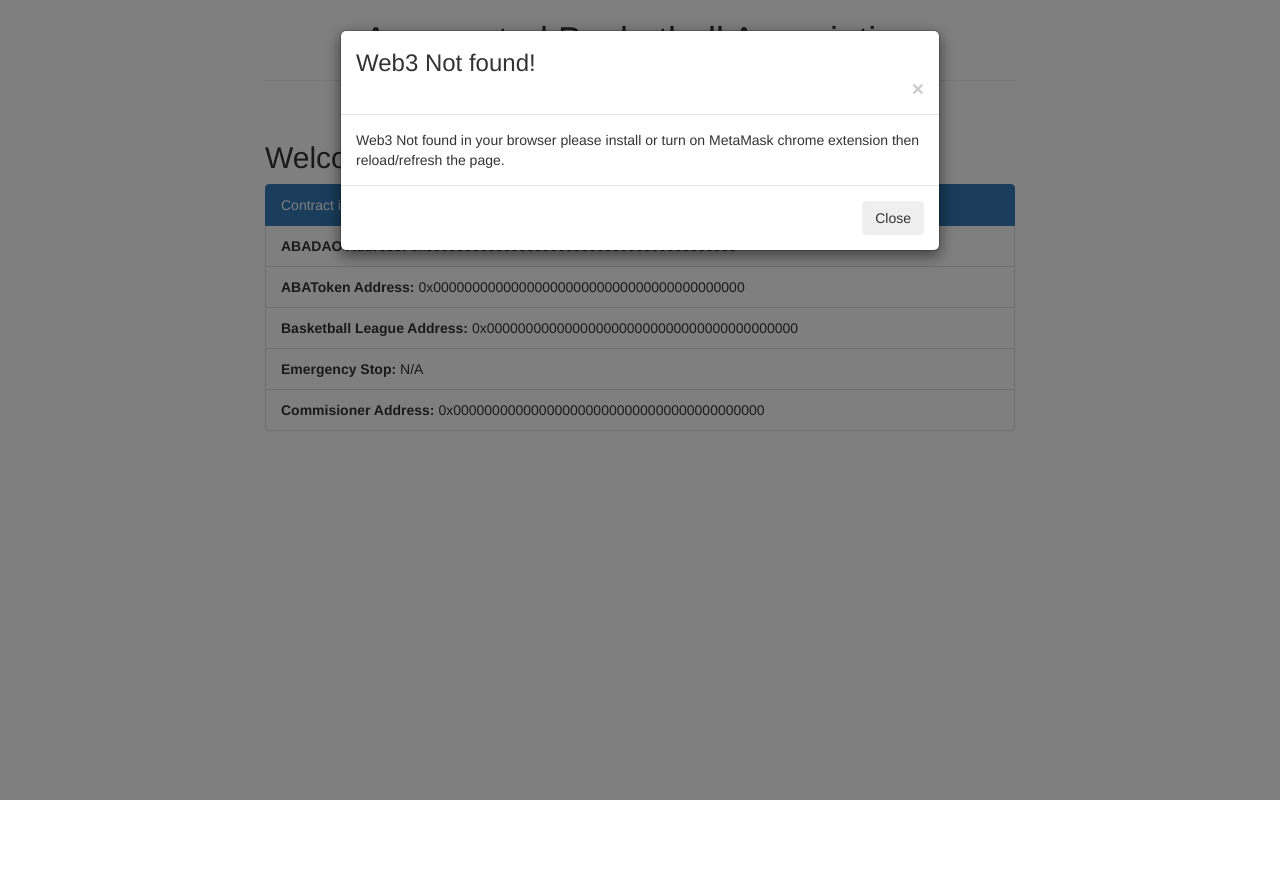
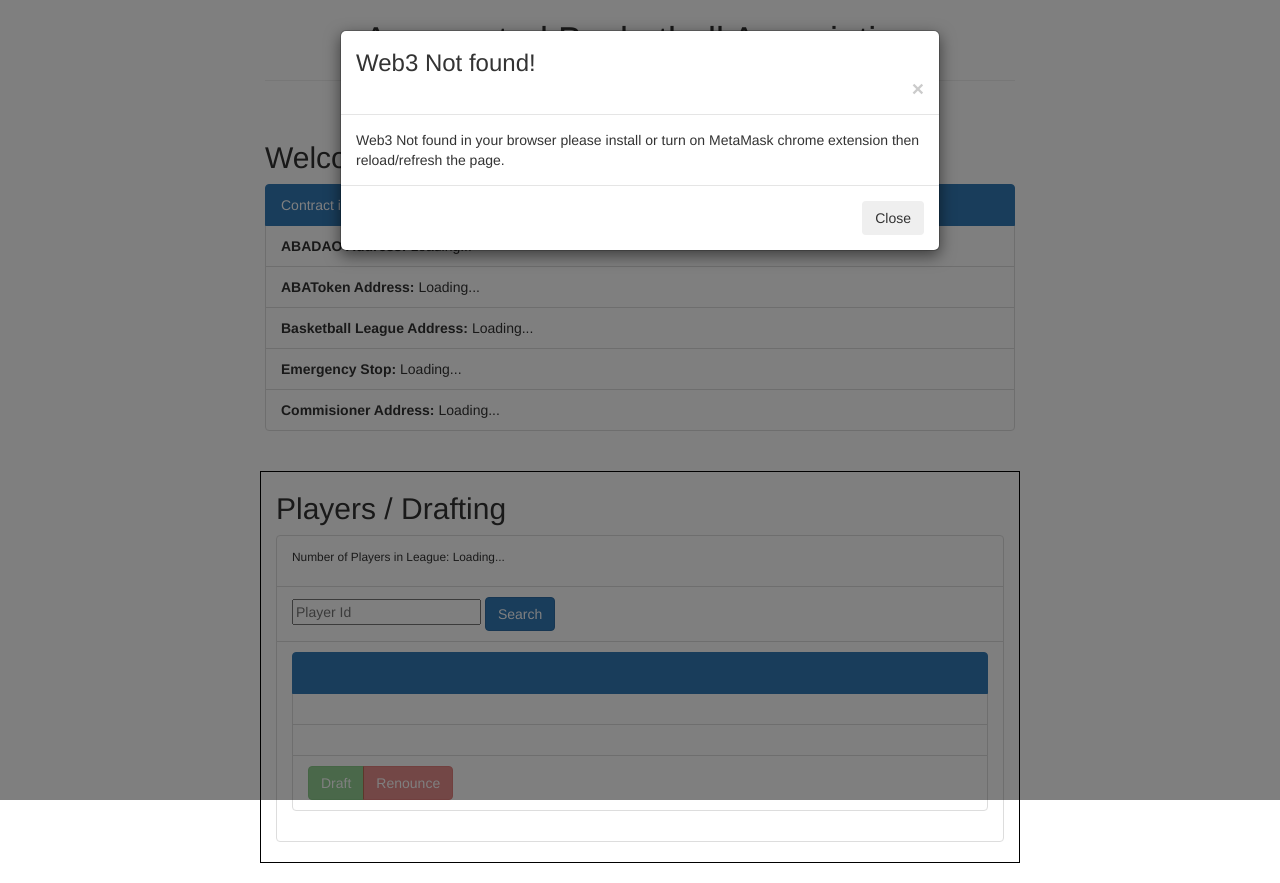
Before and after one commit to handsomecodemonkey/augmented-basketball-association, a website: page src/index.html in a window 1280 px wide. Before the commit the page ends 800 px from the top, so only its background shows below. Drawn offline with nearby package versions, Linux system fonts and the light colour scheme.

Commit message:
add drafting and renouncing player search functionality

```diff
--- a/src/index.html
+++ b/src/index.html
@@ -30,11 +30,11 @@
         <div class="card col-xs-12 col-sm-8 col-sm-push-2">
             <ul class="list-group list-group-flush">
               <li class="list-group-item active">Contract information</li>
-              <li class="list-group-item"><strong>ABADAO Address: </strong> <span id="abaDaoAddress">0x0000000000000000000000000000000000000000</span></li>
-              <li class="list-group-item"><strong>ABAToken Address: </strong> <span id="abaTokenAddress">0x0000000000000000000000000000000000000000</span></li>
-              <li class="list-group-item"><strong>Basketball League Address:</strong> <span id="leageStorageAddress">0x0000000000000000000000000000000000000000</span></li>
-              <li class="list-group-item"><strong>Emergency Stop:</strong> <span id="emergencyStopStatus">N/A</span></li>
-              <li class="list-group-item"><strong>Commisioner Address:</strong> <span id="commisionerAddress">0x0000000000000000000000000000000000000000</span></li>
+              <li class="list-group-item"><strong>ABADAO Address: </strong> <span id="abaDaoAddress">Loading...</span></li>
+              <li class="list-group-item"><strong>ABAToken Address: </strong> <span id="abaTokenAddress">Loading...</span></li>
+              <li class="list-group-item"><strong>Basketball League Address:</strong> <span id="leageStorageAddress">Loading...</span></li>
+              <li class="list-group-item"><strong>Emergency Stop:</strong> <span id="emergencyStopStatus">Loading...</span></li>
+              <li class="list-group-item"><strong>Commisioner Address:</strong> <span id="commisionerAddress">Loading...</span></li>
             </ul>
           </div>
       </div>
@@ -53,6 +53,10 @@
                     <label for="owningTeam">Owning Team</label>
                     <select class="form-control" id="owningTeam">
                         <option value='0'>None (New Asset)</option>
+                        <option value ='1'>Los Angeles Rivers</option>
+                        <option value ='2'>Houston Fireworks</option>
+                        <option value ='3'>Golden Country Fighters</option>
+                        <option value ='4'>Atlanta Falcons</option>
                       </select>
                   </div>
                 <div class="form-group">
@@ -67,7 +71,7 @@
           <div class="col-xs-12 col-sm-8 col-sm-push-2 border">
             <h2>ABA Token Holder Only Section</h2>
             <ul class="list-group list-group-flush">
-                <li class="list-group-item"><p><small>Balance: <span id="abaTokenBalance">N/A</span></small></p></li>
+                <li class="list-group-item"><p><small>Balance: <span id="abaTokenBalance">Loading...</span></small></p></li>
                 <li class="list-group-item">
                     <p><button type="button" id="emergencyOnOff" class="btn btn-danger">Emergency On/Off</button></p>
                 </li>
@@ -75,6 +79,38 @@
                   <label for="newCommisionerAddress">New Commisioner Address</label>
                   <input type="text" id="newCommisionerAddress" placeholder="Address" />
                   <button type="button" id="changeCommisioner" class="btn btn-primary">Change Commisioner</button>
+                </li>
+            </ul>
+          </div>
+      </div>
+
+      <div class="row section-margin" id="assetSearch">
+        <div class="col-xs-12 col-sm-8 col-sm-push-2 border">
+            <h2>Players / Drafting</h2>
+            <ul class="list-group list-group-flush">
+                <li class="list-group-item"><p><small>Number of Players in League: <span id="assetCount">Loading...</span></small></p></li>
+                <li class="list-group-item">
+                    <input type="number" id="playerIdSearch" placeholder="Player Id" />
+                    <button type="button" id="playerSearchButton" class="btn btn-primary">Search</button>
+                </li>
+                <li class="list-group-item">
+                  <ul class="list-group list-group-flush">
+                      <li class="list-group-item active">
+                          <h3 id="playerName"></h3>
+                      </li>
+                      <li class="list-group-item">
+                          <p id="playerId"></p>
+                      </li>
+                      <li class="list-group-item">
+                          <p id="playerOwner"></p>
+                      </li>
+                      <li class="list-group-item">
+                        <div class="btn-group" role="group">
+                            <button disabled type="button" id="draftButton" class="btn btn-success">Draft</button>
+                            <button disabled type="button" id="renounceButton" class="btn btn-danger">Renounce</button>
+                        </div>
+                      </li>
+                  </ul>
                 </li>
             </ul>
           </div>
@@ -99,7 +135,7 @@
             </div>
           </div>
         </div>
-      </div>
+    </div>
 
     <style>
       .invisible {
```
